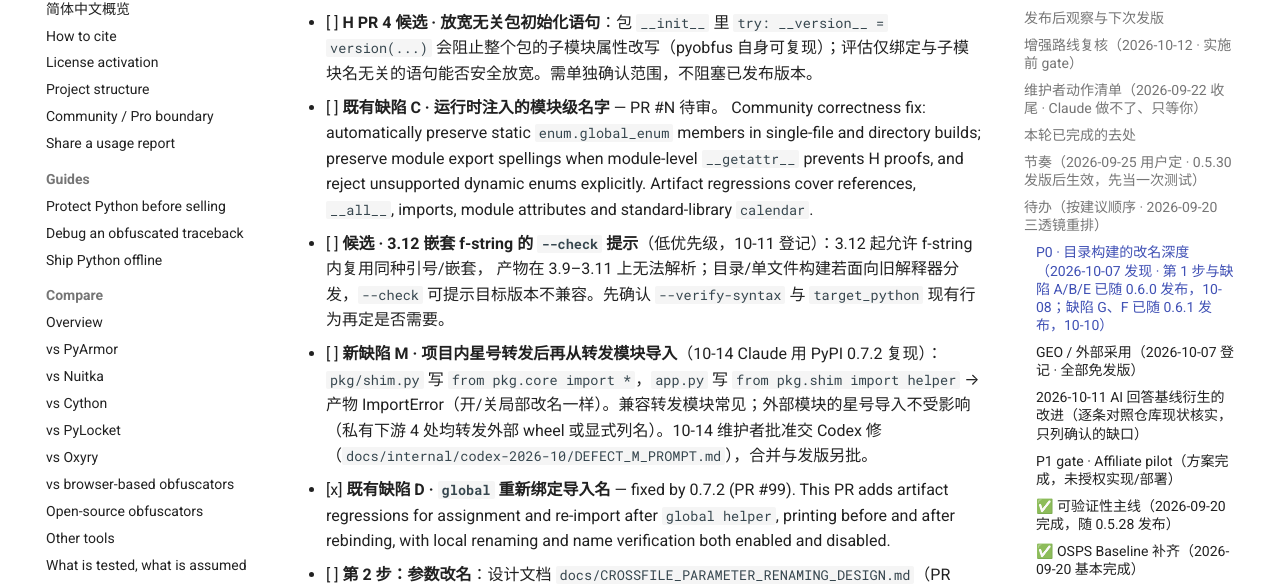
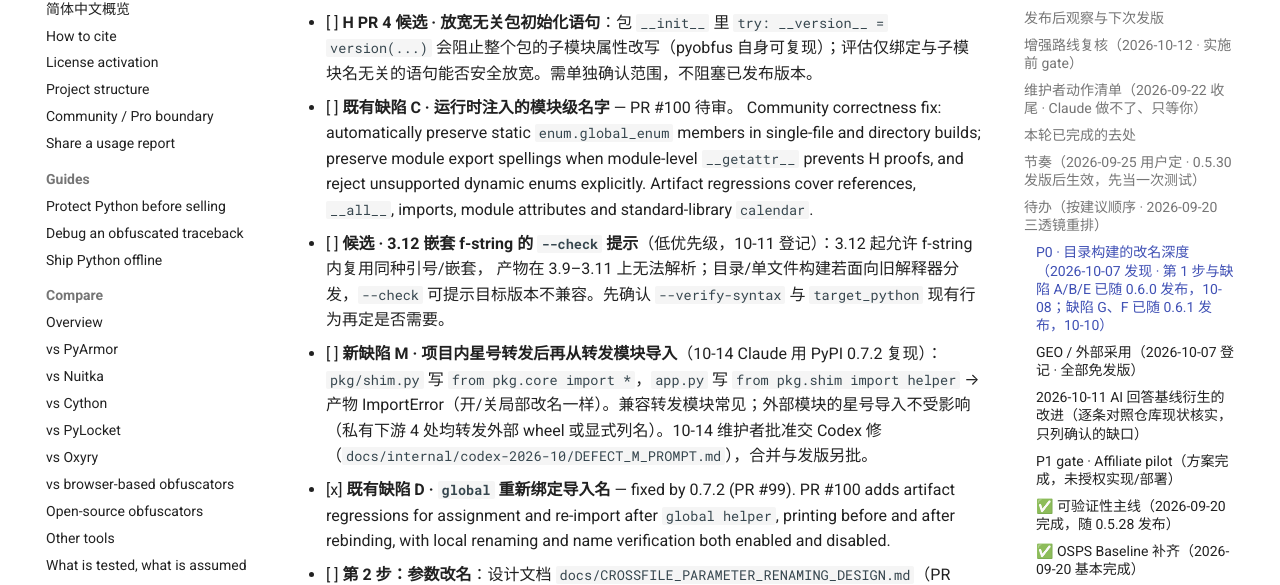
Before and after one commit to zhurong2020/pyobfus, an MkDocs documentation site: the page built from docs/TODO.md, in a window 1280 px wide and 900 px high, scrolled down 8134 px. Shown: the part 162-747 px from the top of the window. Built offline with MkDocs 1.6.1 and Material for MkDocs 9.7.7, drawn with Linux system fonts in a browser that asks for light colours; comment, search, counter and statistics services are not loaded.

Commit message:
docs: link defect C and D evidence to draft PR #100
Co-Authored-By: Codex CLI

```diff
--- a/docs/TODO.md
+++ b/docs/TODO.md
@@ -216,7 +216,7 @@ provenance 项收拢为**一条主线抬为 P0**；**明确不追** PyArmor 的
       私有验证：动机项目副本 127 处 `config.X` 全部改写、`--check` 无剩余提示。审核与提示词私有 `docs/internal/codex-2026-10/H_IMPL_PR*`。
       后续（不阻塞）：canary 在 N-1 也支持后可加模块属性用例；`__init__` 含带体类/执行默认参数、导入循环等仍拒绝并提示。
 - [ ] **H PR 4 候选 · 放宽无关包初始化语句**：包 `__init__` 里 `try: __version__ = version(...)` 会阻止整个包的子模块属性改写（pyobfus 自身可复现）；评估仅绑定与子模块名无关的语句能否安全放宽。需单独确认范围，不阻塞已发布版本。
-- [ ] **既有缺陷 C · 运行时注入的模块级名字** — PR #N 待审。
+- [ ] **既有缺陷 C · 运行时注入的模块级名字** — PR #100 待审。
       Community correctness fix: automatically preserve static `enum.global_enum` members in single-file and directory builds;
       preserve module export spellings when module-level `__getattr__` prevents H proofs, and reject unsupported dynamic enums explicitly.
       Artifact regressions cover references, `__all__`, imports, module attributes and standard-library `calendar`.
@@ -225,7 +225,7 @@ provenance 项收拢为**一条主线抬为 P0**；**明确不追** PyArmor 的
       与 `target_python` 现有行为再定是否需要。
 - [ ] **新缺陷 M · 项目内星号转发后再从转发模块导入**（10-14 Claude 用 PyPI 0.7.2 复现）：`pkg/shim.py` 写 `from pkg.core import *`，`app.py` 写 `from pkg.shim import helper` → 产物 ImportError（开/关局部改名一样）。兼容转发模块常见；外部模块的星号导入不受影响（私有下游 4 处均转发外部 wheel 或显式列名）。10-14 维护者批准交 Codex 修（`docs/internal/codex-2026-10/DEFECT_M_PROMPT.md`），合并与发版另批。
 - [x] **既有缺陷 D · `global` 重新绑定导入名** — fixed by 0.7.2 (PR #99).
-      This PR adds artifact regressions for assignment and re-import after `global helper`, printing before and after rebinding,
+      PR #100 adds artifact regressions for assignment and re-import after `global helper`, printing before and after rebinding,
       with local renaming and name verification both enabled and disabled.
 - [ ] **第 2 步：参数改名**：设计文档 `docs/CROSSFILE_PARAMETER_RENAMING_DESIGN.md`（PR #65，Codex 起草、Claude 审核通过）。
       分 5 个 PR：F 的方案 A → mapping 读取端与分析（观察模式）→ 同文件私有函数 → 跨文件 → 扩展；默认关闭。
```
